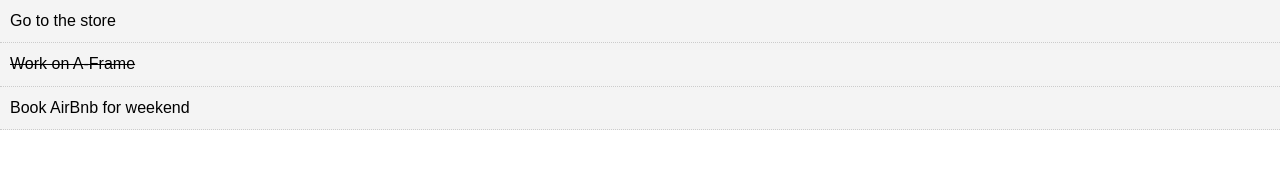
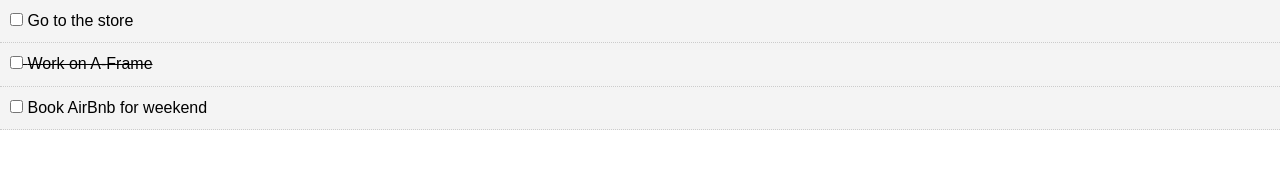
Before and after one commit to jubilantdeenie/todo-app, a React (Create React App) app: page / in a window 1280 px wide. Shown: the top 169 px of the page. Built offline with nearby package versions, Linux system fonts and the light colour scheme.

Commit message:
added checkboxes

```diff
--- a/src/components/TodoItem.js
+++ b/src/components/TodoItem.js
@@ -12,10 +12,17 @@
         }
     }
 
+    markComplete = (e) => {
+        console.log(this.props)
+    }
+
     render() {
         return (
             <div style={ this.getStyle()}>
-              <p>{ this.props.todo.title }</p>
+            <p>
+                <input type="checkbox" onChange={this.markComplete} /> {' '}
+                { this.props.todo.title }
+                </p>
             </div>
         )
     }
```
